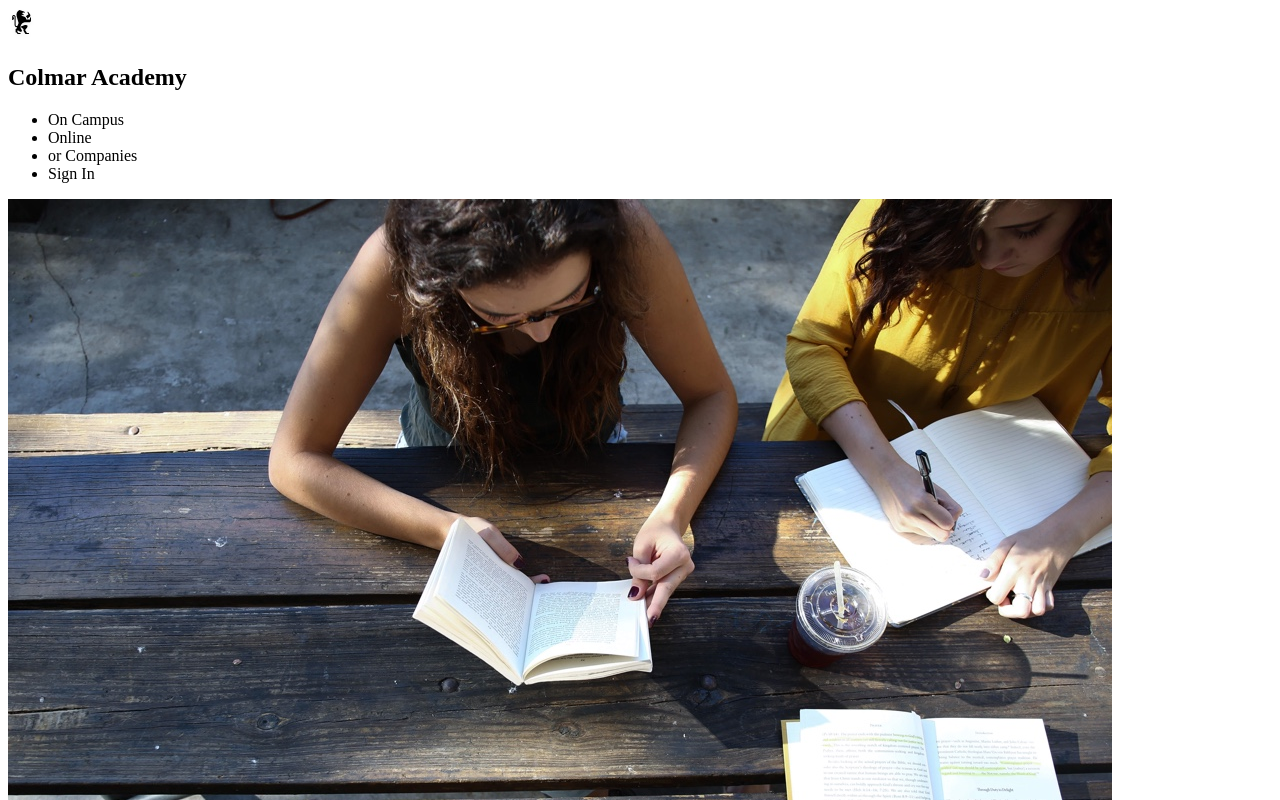
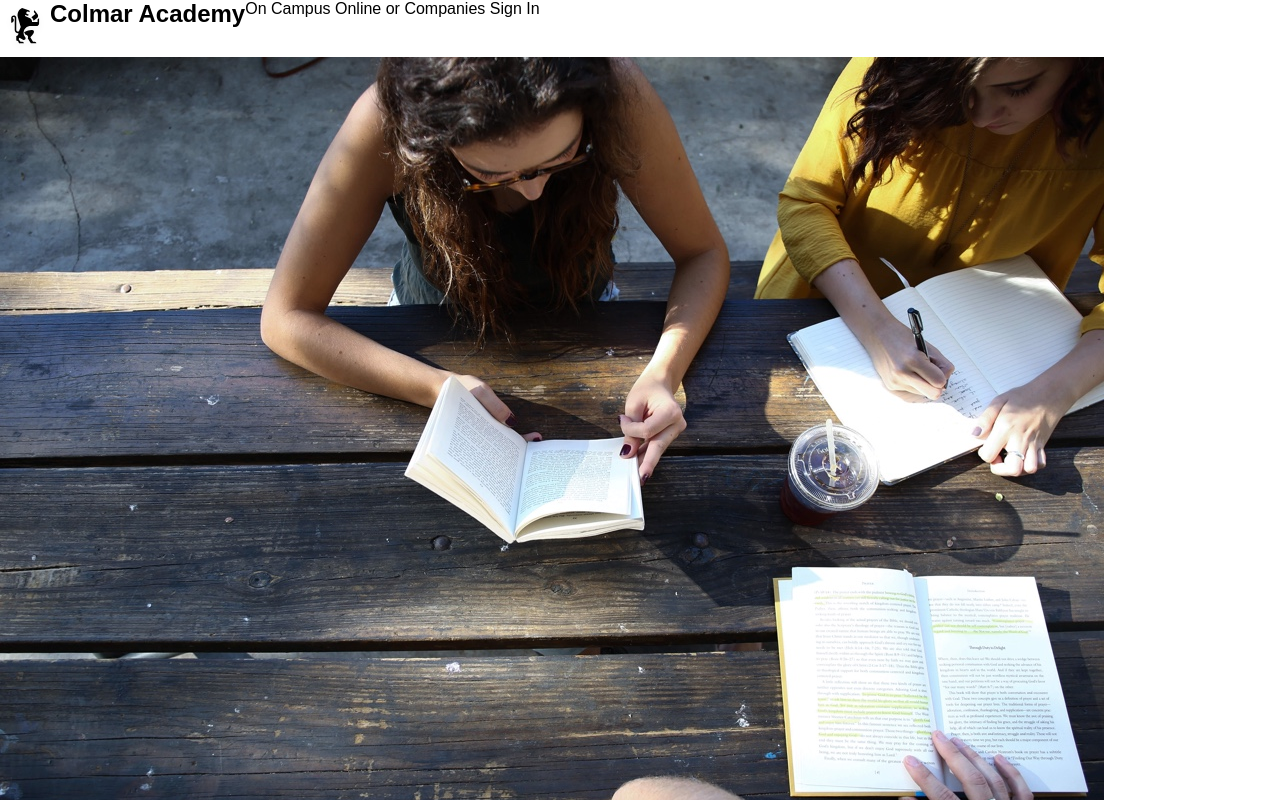
Before and after one commit to tehuticode/colmar-academy, a plain HTML site: page index.html in a window 1280 px wide. Shown: the top 800 px of the page. Drawn offline with Linux system fonts and the light colour scheme; files whose address does not match are found by name.

Commit message:
added CSS

```diff
--- a/index.html
+++ b/index.html
@@ -11,6 +11,7 @@
 
 <body>
     <nav class="navbar">
+        <div class="logo">
         <img src="capstone_colmar_assets\images\ic-logo.svg" alt="" class="logo">
         <h1>Colmar Academy</h1>
         <ul>
@@ -109,19 +110,30 @@
  <video src="capstone_colmar_assets\videos\thesis.mp4"></video>
  <h5> Reimagine Urban</h5>
  <p>Lorem, ipsum dolor sit amet consectetur adipisicing elit. Nostrum similique aut natus error totam eius, quae adipisci neque minus maiores! Perspiciatis veritatis odit sequi vero libero laborum quae praesentium nulla.</p>
- <div class="box-side">
+ <div class="box-side bg-dark">
     <img src="capstone_colmar_assets\images\thesis-fisma.jpg" alt="">
             <h4>Fisma: Design and Prototype</h4>
             <p>JDesigner showcase of new prototype product</p>
             <a href="http://">Read More</a>
         </div>
-        <div class="box-side">
+        <div class="box-side bg-light">
             <img src="capstone_colmar_assets\images\thesis-now-and-then.jpg" alt="">
                     <h4>Now and Then</h4>
                     <p>Research study about New York</p>
                     <a href="http://">Read More</a>
                 </div>
 </section>
+<footer>
+    <p> 7copy; Colmar Adademy 2016 All Rights Reserved</p>
+    <ul>
+        <li>
+            <a href="#"> Terms </a>
+        </li>
+        <li>
+        <a href="#"> Privacy </a>
+    </li>
+    </ul>
+</footer>
 </body>
 
 </html>
--- a/style.CSS
+++ b/style.CSS
@@ -0,0 +1,30 @@
+* {
+    margin: 0;
+    padding: 0;
+    box-sizing: border-box;
+}
+
+body {
+    font-family: Arial, Helvetica, sans-serif;
+}
+
+.navbar {
+    display: flex;
+    flex-direction: row;
+    justify-content: space-between;
+}
+
+.navbar ul li {
+    display: inline-block;
+    align-items: right;
+    justify-content: center;
+}
+
+.logo {
+    display: flex;
+    align-items: left;
+}
+    .logo img{
+        padding: 5px;
+        width:  50px;
+    }
```
